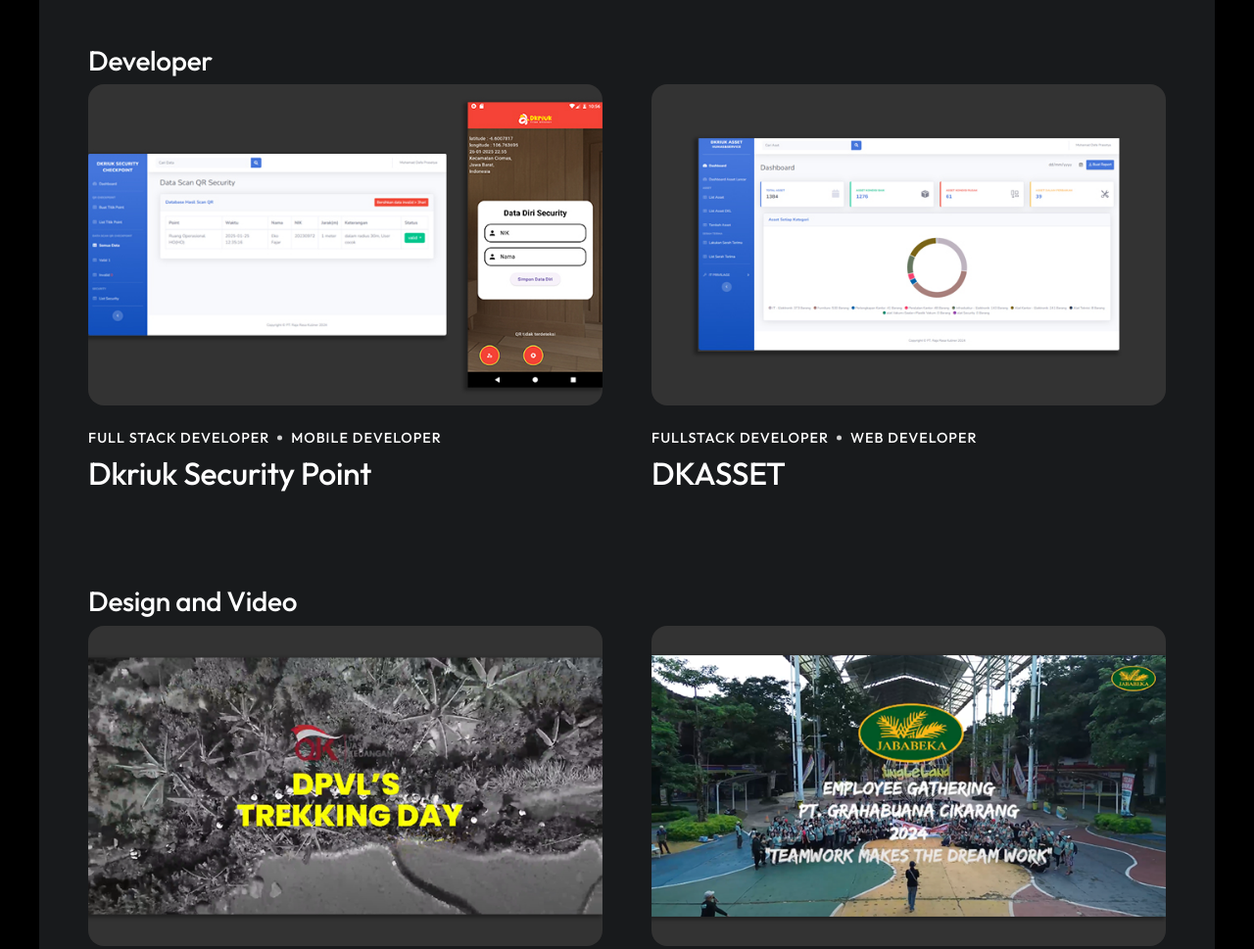
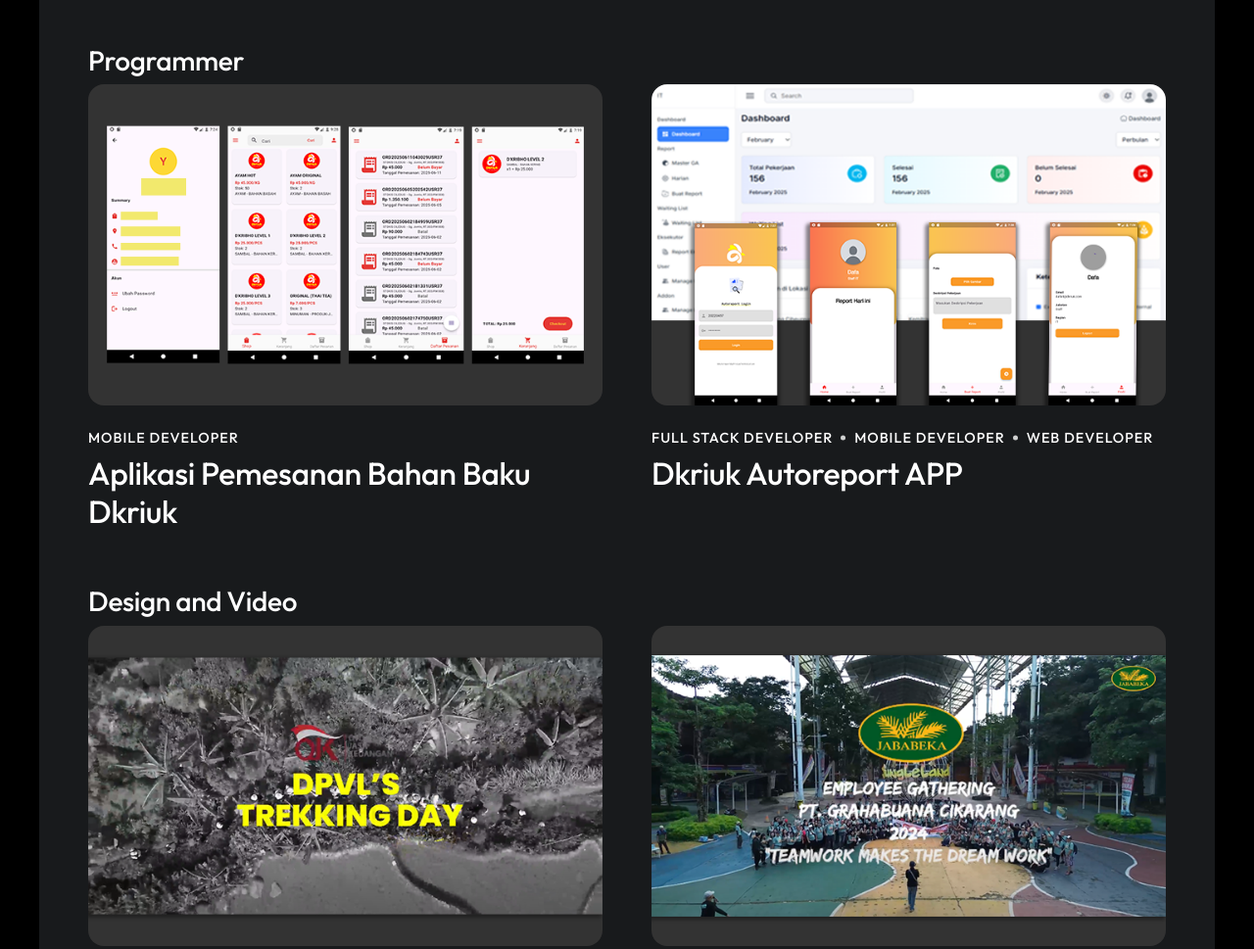
Before and after one commit to dafaprasetya/dafaprasetya, a plain HTML site: page index.html in a window 1280 px wide. Shown: the part 2236-3205 px from the top of the page at 98% size. Drawn offline with nearby package versions, Linux system fonts and the light colour scheme; some packages are replaced by stand-ins of ours.

Commit message:
update skill

```diff
--- a/index.html
+++ b/index.html
@@ -195,7 +195,7 @@
 										</div>
 										<div class="service-title">
 											<i class="bi bi-code-slash"></i>
-											<h3>Development</h3>
+											<h3>Programmer</h3>
 										</div>
 										<div class="service-text">
 											<p>Providing web and software development services, focusing on creating efficient, scalable, and user-friendly solutions tailored to meet client needs.</p>
@@ -301,8 +301,74 @@
 							</div>
 						</div><!-- end row -->
 						<div class="swiper portfolio-slider mt-4 mt-lg-5">
-							<h3>Developer</h3>
+							<h3>Programmer</h3>
 							<div class="swiper-wrapper">
+								<!-- Slider Item 1 -->
+								<div class="swiper-slide">
+									<div class="portfolio-box">
+										<!-- Image -->
+										<div class="portfolio-img">
+											<a href="#">
+												<img src="assets/images/porto/dkpemesananapp.png" alt="">
+											</a>
+										</div>
+										<div class="pt-4">
+											<!-- Categories -->
+											<ul class="list-inline-dot sm-heading text-white mb-2">
+												<li>
+													<a class="link-hover" href="#">
+														<span data-text="Mobile Developer">Mobile Developer</span>
+													</a>
+												</li>
+											</ul>
+											<!-- Caption -->
+											<h2>
+												<a class="portfolio-caption" href="#">
+													<i class="bi bi-arrow-right"></i>
+													Aplikasi Pemesanan Bahan Baku Dkriuk
+												</a>
+											</h2>
+										</div>
+									</div><!-- end portfolio-box -->
+								</div>
+								<!-- Slider Item 1 -->
+								<div class="swiper-slide">
+									<div class="portfolio-box">
+										<!-- Image -->
+										<div class="portfolio-img">
+											<a href="#">
+												<img src="assets/images/porto/autoreport.png" alt="">
+											</a>
+										</div>
+										<div class="pt-4">
+											<!-- Categories -->
+											<ul class="list-inline-dot sm-heading text-white mb-2">
+												<li>
+													<a class="link-hover" href="#">
+														<span data-text="Full Stack Developer">Full Stack Developer</span>
+													</a>
+												</li>
+												<li>
+													<a class="link-hover" href="#">
+														<span data-text="Mobile Developer">Mobile Developer</span>
+													</a>
+												</li>
+												<li>
+													<a class="link-hover" href="#">
+														<span data-text="Web Developer">Web Developer</span>
+													</a>
+												</li>
+											</ul>
+											<!-- Caption -->
+											<h2>
+												<a class="portfolio-caption" href="#">
+													<i class="bi bi-arrow-right"></i>
+													Dkriuk Autoreport APP
+												</a>
+											</h2>
+										</div>
+									</div><!-- end portfolio-box -->
+								</div>
 								<!-- Slider Item 1 -->
 								<div class="swiper-slide">
 									<div class="portfolio-box">
@@ -323,6 +389,11 @@
 												<li>
 													<a class="link-hover" href="#">
 														<span data-text="Mobile Developer">Mobile Developer</span>
+													</a>
+												</li>
+												<li>
+													<a class="link-hover" href="#">
+														<span data-text="Web Developer">Web Developer</span>
 													</a>
 												</li>
 											</ul>
@@ -375,7 +446,7 @@
 										<!-- Image -->
 										<div class="portfolio-img">
 											<a href="#">
-												<img src="assets/images/porto/sikriuk.jpg" alt="">
+												<img src="assets/images/porto/sikriuk.png" alt="">
 											</a>
 										</div>
 										<div class="pt-4">
@@ -564,6 +635,40 @@
 								<!-- end Slider Item 4 -->
 							</div><!-- end swiper-wrapper -->
 						</div><!-- end portfolio-slider -->
+						<!-- <div class="swiper portfolio-slider mt-4 mt-lg-5">
+							<h3>Support</h3>
+							<div class="swiper-wrapper">
+								<div class="swiper-slide">
+									<div class="portfolio-box">
+										<div class="portfolio-img">
+											<a href="#">
+												<img src="assets/images/porto/dkpemesananapp.png" alt="">
+											</a>
+										</div>
+										<div class="pt-4">
+											<ul class="list-inline-dot sm-heading text-white mb-2">
+												<li>
+													<a class="link-hover" href="#">
+														<span data-text="Full Stack Developer">Full Stack Developer</span>
+													</a>
+												</li>
+												<li>
+													<a class="link-hover" href="#">
+														<span data-text="Mobile Developer">Mobile Developer</span>
+													</a>
+												</li>
+											</ul>
+											<h2>
+												<a class="portfolio-caption" href="#">
+													<i class="bi bi-arrow-right"></i>
+													Aplikasi Pemesanan Bahan Baku Dkriuk
+												</a>
+											</h2>
+										</div>
+									</div>
+								</div>
+							</div>
+						</div> -->
 						<div class="swiper portfolio-slider mt-4 mt-lg-5">
 							<h3>Design and Video</h3>
 							<div class="swiper-wrapper">
@@ -781,6 +886,14 @@
 								<!-- Award box 2 -->
 								<div class="col-12 col-md-6">
 									<div class="fancy-box">
+										<h4>Sertifikasi programmer</h4>
+										<h6 class="sm-heading text-white-04 mb-2">2024</h6>
+										<p>Certificate from BNSP (Badan Nasional Sertifikasi Profesi)</p>
+									</div>
+								</div>
+								<!-- Award box 2 -->
+								<div class="col-12 col-md-6">
+									<div class="fancy-box">
 										<h4>PHP For Beginers</h4>
 										<h6 class="sm-heading text-white-04 mb-2">2024</h6>
 										<p>Certificate from GreatLearning</p>
@@ -964,7 +1077,7 @@
 							<div class="row g-4 g-lg-5">
 								<div class="col-12 col-md-6">
 									<h6 class="sm-heading">Email:</h6>
-									<h3 class="mb-0">dafaprstya150@gmail.com</h3>
+									<h3 class="mb-0">dafaprstya150@gmail.com<br>prstyaa@prstya.tech</h3>
 								</div>
 								<div class="col-12 col-md-6">
 									<h6 class="sm-heading">Call:</h6>
@@ -988,6 +1101,9 @@
 										<span data-text="Send Message">Send Message</span>
 									</button>
 								</form>
+								<a class="button button-dot mt-4" href="https://drive.google.com/file/d/14SidKX_CPUqrzAUJ0wBwJaxRSR_ZweVq/view?usp=drive_link">
+									<span data-text="MY CV">MY CV</span>
+								</a>
 								<!-- Submit result -->
 								<div class="submit-result">
 									<span id="success">Thank you! Your Message has been sent.</span>
```
Also changed, not shown: assets/images/porto/autoreport.png (added), assets/images/porto/dkpemesananapp.png (added), assets/images/porto/sikriuk.jpg (deleted), assets/images/porto/sikriuk.png (added).
